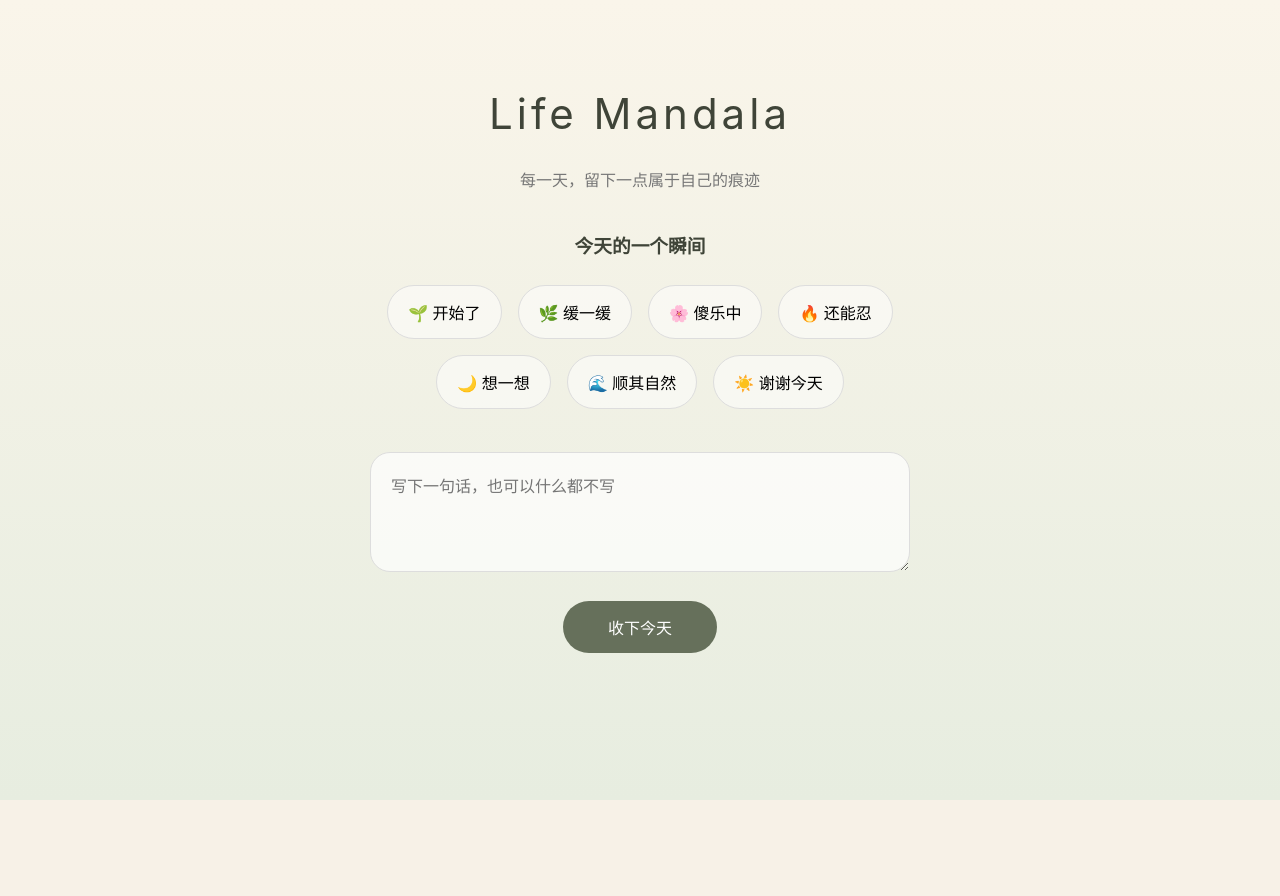
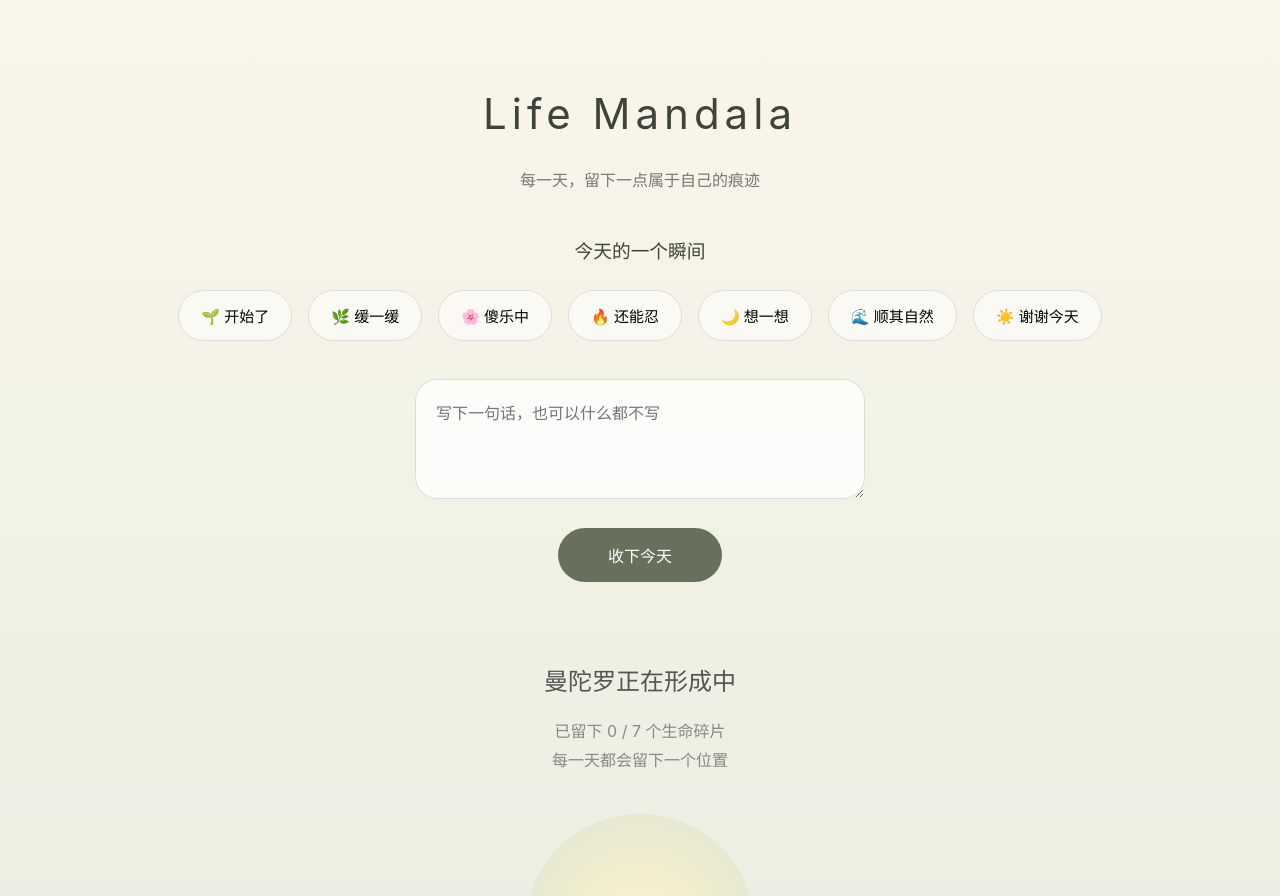
Before and after one commit to justforofficezoey-eng/life-mandalacalm, a Next.js app: page / in a window 1280 px wide. Shown: the top 896 px of the page. Before the commit the page ends 800 px from the top, so only its background shows below. Built offline with nearby package versions, Linux system fonts and the light colour scheme.

Commit message:
Update page.tsx

```diff
--- a/app/page.tsx
+++ b/app/page.tsx
@@ -3,7 +3,8 @@
 import { useState } from "react";
 
 import {
-  saveDay
+  saveDay,
+  getDays
 } from "../lib/dailyStorage";
 
 import GardenCanvas
@@ -56,15 +57,19 @@ export default function Home(){
 
 
     const plant =
+
       moods.find(
         m=>m[1]===mood
       )?.[2]
+
       ||
+
       "seed";
 
 
 
     const days =
+
       saveDay({
 
         date:
@@ -80,7 +85,7 @@ export default function Home(){
 
 
 
-    if(days.length===7){
+    if(days.length >= 1){
 
       setGarden(
         composeGarden(days)
@@ -89,14 +94,20 @@ export default function Home(){
     }
 
 
+    setMood("");
+
     setText("");
 
   }
 
 
 
+  const currentDays =
+    getDays();
+
+
+
   return (
-
 
     <main
 
@@ -105,7 +116,9 @@ export default function Home(){
         minHeight:"100vh",
 
         background:
+
         "linear-gradient(180deg,#faf5ea,#e7ede0)",
+
 
         padding:"60px 20px",
 
@@ -116,6 +129,7 @@ export default function Home(){
     >
 
 
+
       <h1
 
       style={{
@@ -124,7 +138,7 @@ export default function Home(){
 
         fontWeight:400,
 
-          letterSpacing:4,
+        letterSpacing:5,
 
         color:"#3f4438"
 
@@ -138,13 +152,16 @@ export default function Home(){
 
 
 
+
       <p
 
       style={{
 
         color:"#777",
 
-          marginBottom:40
+        marginTop:10,
+
+        marginBottom:45
 
       }}
 
@@ -157,20 +174,18 @@ export default function Home(){
 
 
 
-      <div
+      <section>
+
+
+        <h3
 
         style={{
 
-          maxWidth:600,
-
-          margin:"0 auto"
+          fontWeight:400
 
         }}
 
         >
-
-
-        <h3>
 
           今天的一个瞬间
 
@@ -197,9 +212,10 @@ export default function Home(){
 
               margin:8,
 
-                padding:"14px 20px",
+              padding:"14px 22px",
 
               borderRadius:30,
+
 
               border:
 
@@ -207,7 +223,7 @@ export default function Home(){
 
               ?
 
-                "2px solid #7c806d"
+              "2px solid #69735d"
 
               :
 
@@ -220,16 +236,16 @@ export default function Home(){
 
               ?
 
-                "#e5eadb"
+              "#e2e8d7"
 
               :
 
-                "rgba(255,255,255,.5)",
+              "rgba(255,255,255,.55)",
 
 
-                fontSize:16,
+              cursor:"pointer",
 
-                cursor:"pointer"
+              fontSize:15
 
             }}
 
@@ -249,12 +265,17 @@ export default function Home(){
 
 
 
+
         <textarea
+
 
         value={text}
 
+
         onChange={
+
           e=>setText(e.target.value)
+
         }
 
 
@@ -263,21 +284,25 @@ export default function Home(){
 
         style={{
 
-            marginTop:35,
+          marginTop:30,
 
           width:"90%",
 
+          maxWidth:450,
+
           height:120,
 
-            borderRadius:20,
+          padding:20,
+
+          borderRadius:22,
 
           border:"1px solid #ddd",
 
-            padding:20,
+          background:"rgba(255,255,255,.75)",
 
           fontSize:16,
 
-            background:"rgba(255,255,255,.7)"
+          outline:"none"
 
         }}
 
@@ -285,7 +310,9 @@ export default function Home(){
 
 
 
+
         <br/>
+
 
 
 
@@ -298,7 +325,7 @@ export default function Home(){
 
           marginTop:25,
 
-            padding:"14px 45px",
+          padding:"15px 50px",
 
           borderRadius:40,
 
@@ -322,24 +349,128 @@ export default function Home(){
 
 
 
-      </div>
+      </section>
 
+
+
+
+
+      <section
+
+      style={{
+
+        marginTop:80
+
+      }}
+
+      >
 
 
 
       {
 
-        garden &&
+        currentDays.length < 7
+
+        ?
+
+
+        <div>
+
+
+          <h2
+
+          style={{
+
+            fontWeight:400,
+
+            color:"#555"
+
+          }}
+
+          >
+
+            曼陀罗正在形成中
+
+          </h2>
+
+
+
+          <p
+
+          style={{
+
+            color:"#888",
+
+            lineHeight:1.8
+
+          }}
+
+          >
+
+            已留下
+
+            {" "}
+
+            {currentDays.length}
+
+            {" "}
+
+            / 7 个生命碎片
+
+            <br/>
+
+            每一天都会留下一个位置
+
+          </p>
+
+
 
           <div
 
           style={{
 
-            marginTop:70
+            margin:"40px auto",
+
+            width:230,
+
+            height:230,
+
+            borderRadius:"50%",
+
+
+            background:
+
+            "radial-gradient(circle,#fff1c9,#dce5d6)",
+
+
+            display:"flex",
+
+            justifyContent:"center",
+
+            alignItems:"center",
+
+            fontSize:50
 
           }}
 
           >
+
+            🌱
+
+          </div>
+
+
+
+        </div>
+
+
+
+        :
+
+
+
+        <div>
+
 
           <h2
 
@@ -356,14 +487,28 @@ export default function Home(){
           </h2>
 
 
+
           <GardenCanvas
-            garden={garden}
+
+          garden={
+
+            garden ||
+
+            composeGarden(currentDays)
+
+          }
+
           />
 
 
         </div>
 
+
       }
+
+
+
+      </section>
 
 
 
@@ -371,5 +516,4 @@ export default function Home(){
 
   );
 
-
 }
```
Lines whose indentation alone changed are shown as unchanged.
